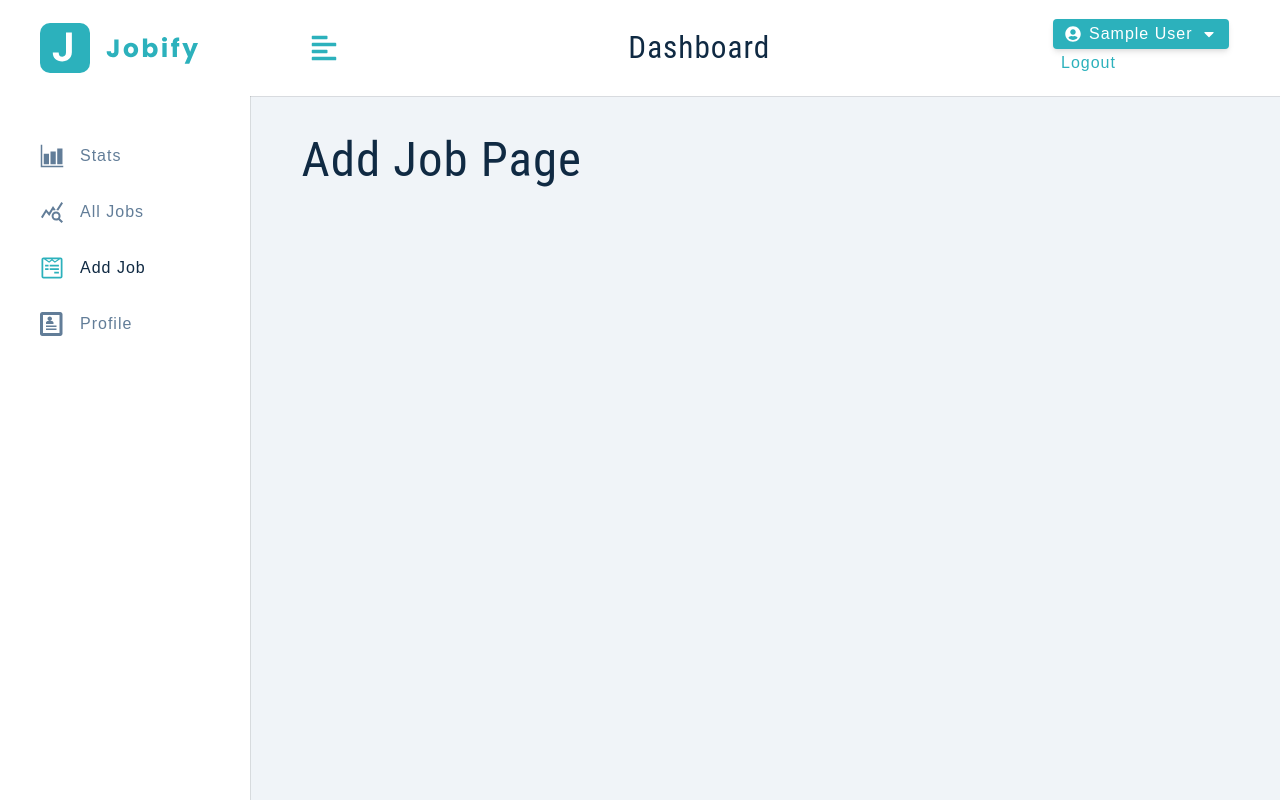
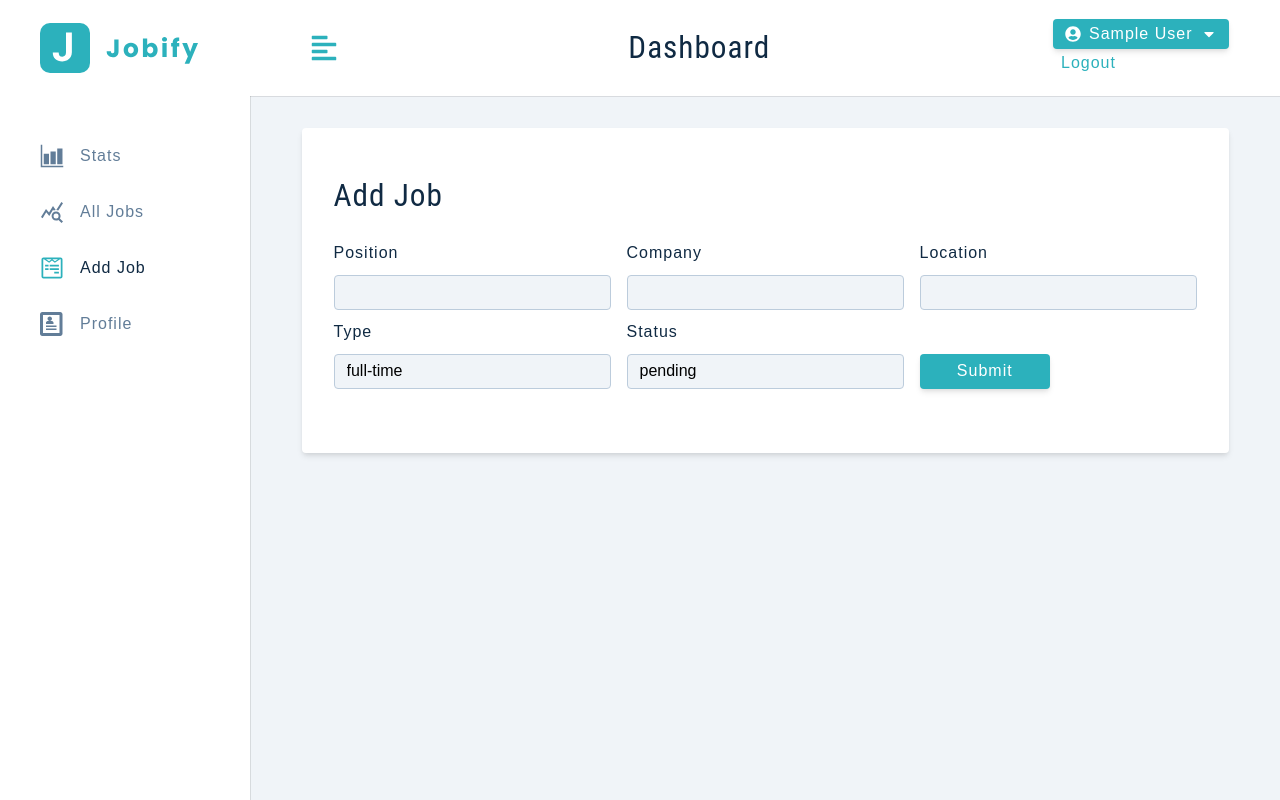
Before and after one commit to Anitor14/react_jobs_website, a React (Create React App) app: page /add-job in a window 1280 px wide. Built offline with nearby package versions, Linux system fonts and the light colour scheme; sample sign-in values are in the browser's storage.

Commit message:
worked on addJob page

```diff
--- a/src/context/actions.js
+++ b/src/context/actions.js
@@ -15,6 +15,10 @@
 const SETUP_USER_SUCCESS = "SETUP_USER_SUCCESS";
 const SETUP_USER_ERROR = "SETUP_USER_ERROR";
 
+const UPDATE_USER_BEGIN = "UPDATE_USER_BEGIN";
+const UPDATE_USER_SUCCESS = "UPDATE_USER_SUCCESS";
+const UPDATE_USER_ERROR = "UPDATE_USER_ERROR";
+
 const TOGGLE_SIDEBAR = "TOGGLE_SIDEBAR";
 
 module.exports = {
@@ -31,4 +35,7 @@
   SETUP_USER_SUCCESS,
   TOGGLE_SIDEBAR,
   LOGOUT_USER,
+  UPDATE_USER_BEGIN,
+  UPDATE_USER_SUCCESS,
+  UPDATE_USER_ERROR,
 };
--- a/src/context/appContext.js
+++ b/src/context/appContext.js
@@ -17,6 +17,9 @@
   SETUP_USER_SUCCESS,
   TOGGLE_SIDEBAR,
   LOGOUT_USER,
+  UPDATE_USER_BEGIN,
+  UPDATE_USER_SUCCESS,
+  UPDATE_USER_ERROR,
 } from "./actions";
 
 //set as default.
@@ -35,6 +38,15 @@
   userLocation: userLocation || "",
   jobLocation: userLocation || "",
   showSidebar: false,
+  isEditing: false,
+  editJobId: "",
+  position: "",
+  company: "",
+  //jobLocation;
+  jobTypeOptions: ["full-time", "part-time", "remote", "internship"],
+  jobType: "full-time",
+  statusOptions: ["pending", "interview", "declined"],
+  status: "pending",
 };
 
 // const cookies = new Cookies();
@@ -56,7 +68,8 @@
       return Promise.reject(error.response);
     }
   );
-  //response interceptors
+
+  //response interceptors, this happens before the response hits.
   authFetch.interceptors.response.use(
     (response) => {
       return response;
@@ -64,7 +77,8 @@
     (error) => {
       console.log(error.response);
       if (error.response.status === 401) {
-        console.log(`AUTH ERROR`);
+        // console.log(`AUTH ERROR`);
+        logoutUser();
       }
       return Promise.reject(error);
     }
@@ -154,7 +168,6 @@
         payload: { msg: error.response.data.msg },
       });
     }
-
     clearAlert();
   };
 
@@ -174,12 +187,21 @@
   };
 
   const updateUser = async (currentUser) => {
+    dispatch({ type: UPDATE_USER_BEGIN });
     try {
       const { data } = await authFetch.patch("/auth/updateUser", currentUser);
-      console.log(data);
+      const { user, location, token } = data;
+      dispatch({ type: UPDATE_USER_BEGIN, payload: { user, location, token } });
+      addUserToLocalStorage({ user, location, token });
     } catch (error) {
-      console.log(error.response);
+      if (error.response.status !== 401) {
+        dispatch({
+          type: UPDATE_USER_ERROR,
+          payload: { msg: error.response.data.msg },
+        });
+      }
     }
+    clearAlert();
   };
   return (
     <AppContext.Provider
--- a/src/context/reducer.js
+++ b/src/context/reducer.js
@@ -12,6 +12,9 @@
   SETUP_USER_SUCCESS,
   TOGGLE_SIDEBAR,
   LOGOUT_USER,
+  UPDATE_USER_BEGIN,
+  UPDATE_USER_SUCCESS,
+  UPDATE_USER_ERROR,
 } from "./actions";
 
 import { initialState } from "./appContext";
@@ -135,6 +138,34 @@
       jobLocation: "",
     };
   }
+  if (action.type === UPDATE_USER_BEGIN) {
+    return {
+      ...state,
+      isLoading: true,
+    };
+  }
+  if (action.type === UPDATE_USER_SUCCESS) {
+    return {
+      ...state,
+      isLoading: false,
+      token: action.payload.token,
+      user: action.payload.user,
+      userLocation: action.payload.userLocation,
+      jobLocation: action.payload.location,
+      showAlert: true,
+      alertType: "success",
+      alertText: "User Profile Updated!",
+    };
+  }
+  if (action.type === UPDATE_USER_ERROR) {
+    return {
+      ...state,
+      isLoading: false,
+      showAlert: true,
+      alertType: "danger",
+      alertText: action.payload.msg,
+    };
+  }
   throw new Error(`no such action: ${action.type}`);
 };
 
--- a/src/pages/dashboard/AddJob.js
+++ b/src/pages/dashboard/AddJob.js
@@ -1,7 +1,95 @@
 import React from "react";
+import { FormRow, Alert } from "../../components";
+import { useAppContext } from "../../context/appContext";
+import Wrapper from "../../assets/wrappers/DashboardFormPage";
+import { Form } from "react-router-dom";
 
 const AddJob = () => {
-  return <h1>Add Job Page</h1>;
+  const {
+    isEditing,
+    showAlert,
+    displayAlert,
+    position,
+    company,
+    jobLocation,
+    jobType,
+    jobTypeOptions,
+    status,
+    statusOptions,
+  } = useAppContext();
+  const handleSubmit = (e) => {
+    e.preventDefault();
+
+    if (!position || !company || !jobLocation) {
+      displayAlert();
+      return;
+    }
+    console.log("create job");
+  };
+
+  const handleJobInput = (e) => {
+    const name = e.target.name;
+    const value = e.target.value;
+    console.log(`${name}:${value}`);
+  };
+
+  return (
+    <Wrapper>
+      <form className="form">
+        <h3>{isEditing ? "edit job" : "add job"}</h3>
+        {showAlert && <Alert />}
+        {/* position */}
+        <div className="form-center">
+          <FormRow
+            type="text"
+            name="position"
+            value={position}
+            handleChange={handleJobInput}
+          />
+          {/* company */}
+          <FormRow
+            type="text"
+            name="company"
+            value={company}
+            handleChange={handleJobInput}
+          />
+          {/* location */}
+          <FormRow
+            type="text"
+            labelText="location"
+            name="jobLocation"
+            value={jobLocation}
+            handleChange={handleJobInput}
+          />
+          {/* job type */}
+          <FormRow
+            labelText="type"
+            name="jobType"
+            value={jobType}
+            handleChange={handleJobInput}
+            list={jobTypeOptions}
+          />
+          {/* job status */}
+          <FormRow
+            name="status"
+            value={status}
+            handleChange={handleJobInput}
+            list={statusOptions}
+          />
+
+          <div className="btn-container">
+            <button
+              className="btn btn-block submit-btn"
+              type="submit"
+              onClick={handleSubmit}
+            >
+              submit
+            </button>
+          </div>
+        </div>
+      </form>
+    </Wrapper>
+  );
 };
 
 export default AddJob;
```
Also changed, not shown: src/components/FormRowSelect.js (added, +25 -0 lines).
